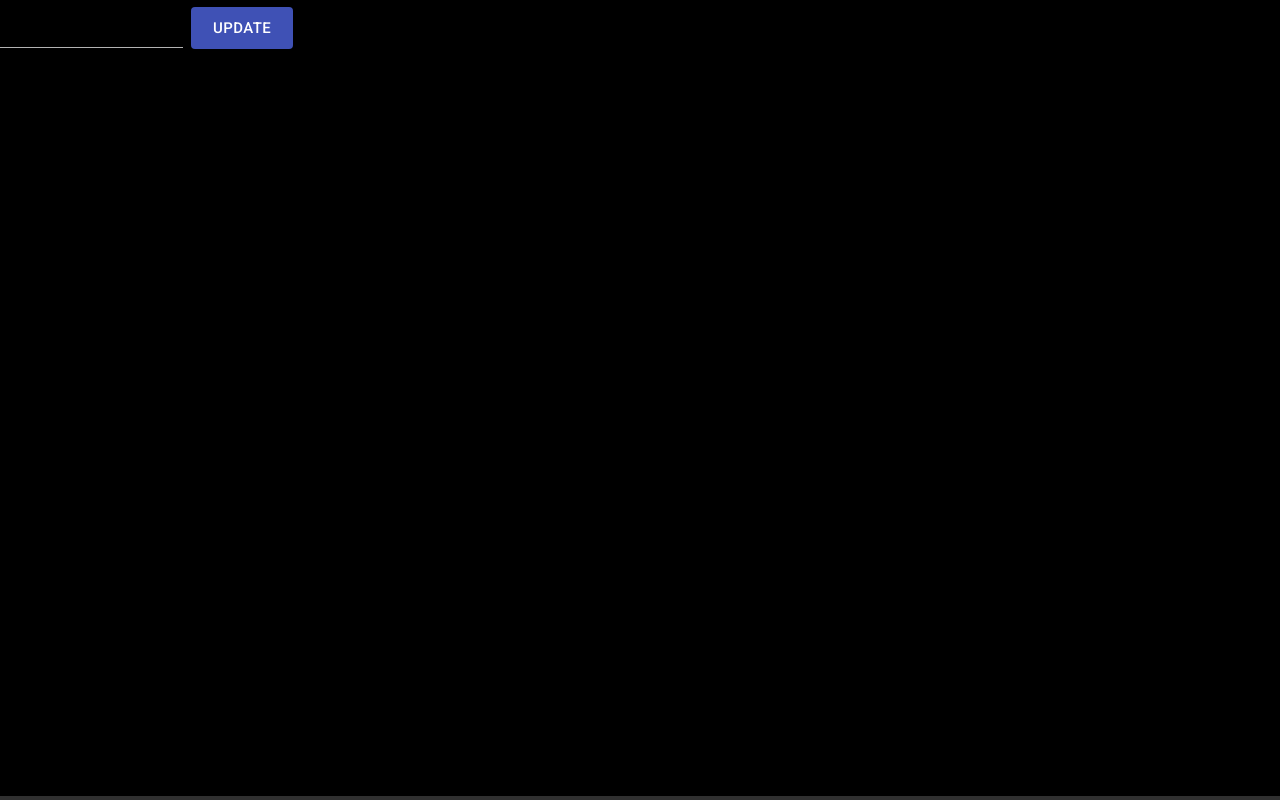
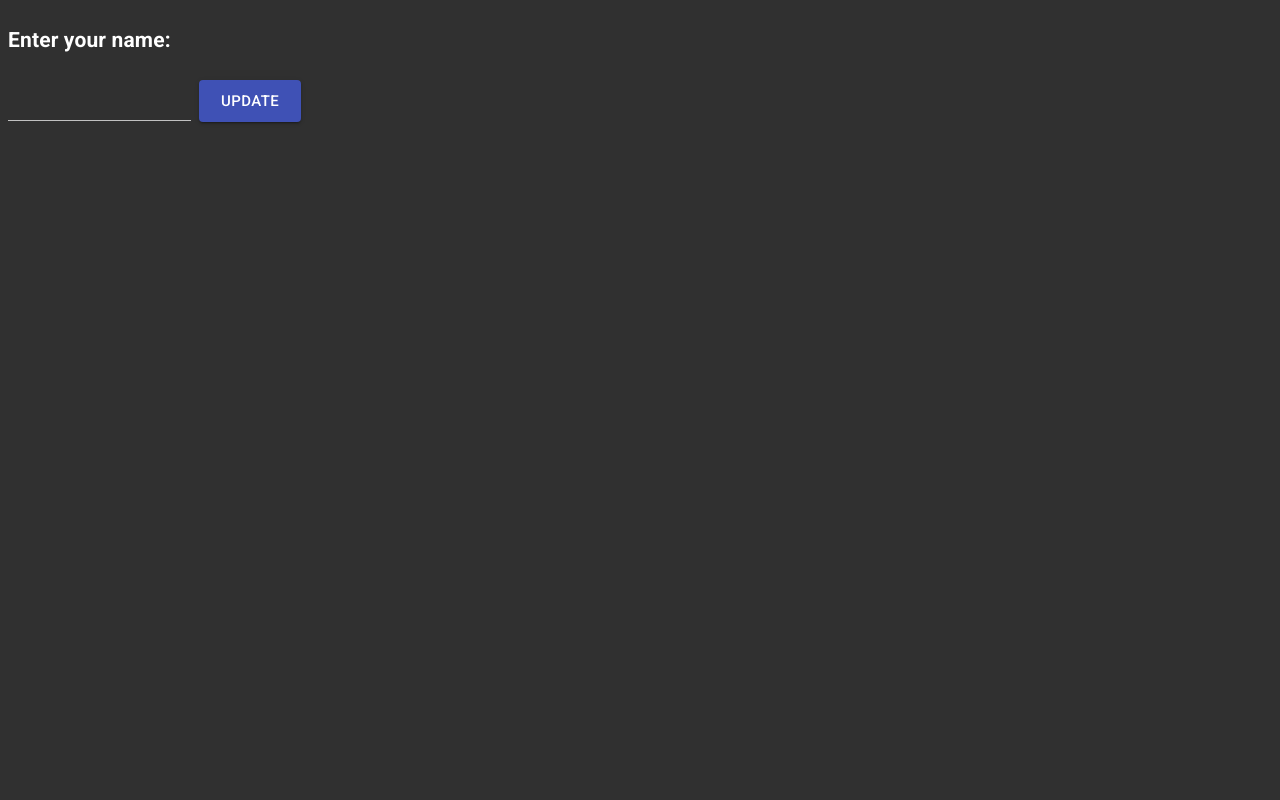
Before and after one commit to Mushus/sagyoip, a React (Vite) app in the folder frontend/: page /#/r/1 in a window 1280 px wide. Built offline with nearby package versions, Linux system fonts and the light colour scheme.

Commit message:
update ui

```diff
--- a/frontend/src/components/room/ChooseName.tsx
+++ b/frontend/src/components/room/ChooseName.tsx
@@ -15,7 +15,7 @@ export default () => {
   const [input, setInput] = useState(name);
 
   const editInput = useCallback((e: ChangeEvent<HTMLInputElement>) => setInput(e.target.value), []);
-  const handleUpdate = useCallback(() => dispatch({type: 'updateName', payload: input }), [input]);
+  const handleUpdate = useCallback(() => dispatch({ type: 'updateName', payload: input }), [input]);
 
   const classes = useStyles();
 
--- a/frontend/src/pages/Home.tsx
+++ b/frontend/src/pages/Home.tsx
@@ -29,7 +29,7 @@ export default () => {
 
   return (
     <Container maxWidth="sm">
-      <h1>Home</h1>
+      <h1>Sagyoip</h1>
       <Box>
         <h2>your name: {name}</h2>
         <ChooseName />
--- a/frontend/src/pages/View.tsx
+++ b/frontend/src/pages/View.tsx
@@ -26,14 +26,17 @@ export default ({ match }: Props) => {
 
   return (
     <BroadcastProvider>
-      <AppWrapper>
-        <Box bgcolor="#000" width="100%" height="100%">
-          {!name ? <ChooseName /> : <ConnectView roomId={roomId} userName={name} />}
-        </Box>
-      </AppWrapper>
+      <AppWrapper>{!name ? <ChooseNameView /> : <ConnectView roomId={roomId} userName={name} />}</AppWrapper>
     </BroadcastProvider>
   );
 };
+
+const ChooseNameView = () => (
+  <Box padding={1}>
+    <h2>Enter your name:</h2>
+    <ChooseName />
+  </Box>
+);
 
 const useStyles = makeStyles(theme => ({
   controller: {
@@ -58,7 +61,7 @@ const ConnectView = (props: { roomId: string; userName: string }) => {
 
   const classes = useStyles();
   return (
-    <>
+    <Box bgcolor="#000" width="100%" height="100%">
       <CustomDrawer users={users} />
       <Main>
         <AutoSpliter splitNum={streamingUser.length}>
@@ -76,7 +79,7 @@ const ConnectView = (props: { roomId: string; userName: string }) => {
         </AppBar>
       </Main>
       <BroadcastSettings />
-    </>
+    </Box>
   );
 };
 
@@ -134,8 +137,8 @@ const color = {
 };
 
 const AppWrapper = styled.div`
-  width: 100vw;
-  height: 100vh;
+  width: 100%;
+  height: 100%;
 `;
 
 const UserVideoField = styled.div`
```
Also changed, not shown: 1 other file (tests, documents, lock files or other folders).
